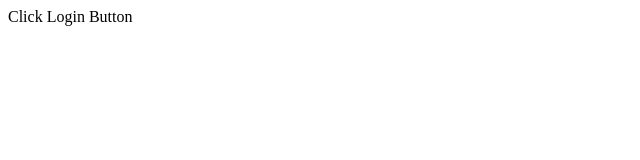
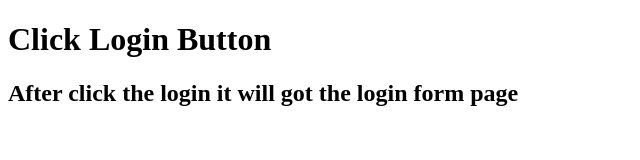
Before and after one commit to Srinumani/Git_command_practise, a plain HTML site: page signin.html in a window 1280 px wide. Shown: the whole page, without its empty margins (0-640 px from the left). Drawn offline with Linux system fonts and the light colour scheme.

Commit message:
save sigin

```diff
--- a/signin.html
+++ b/signin.html
@@ -6,7 +6,8 @@
     <title>Sign in page</title>
 </head>
 <body>
-    <h>Click Login Button</h>
+    <h1>Click Login Button</h1>
+    <h2>After click the login it will got the login form page</h2>
 
 </body>
 </html>
```
